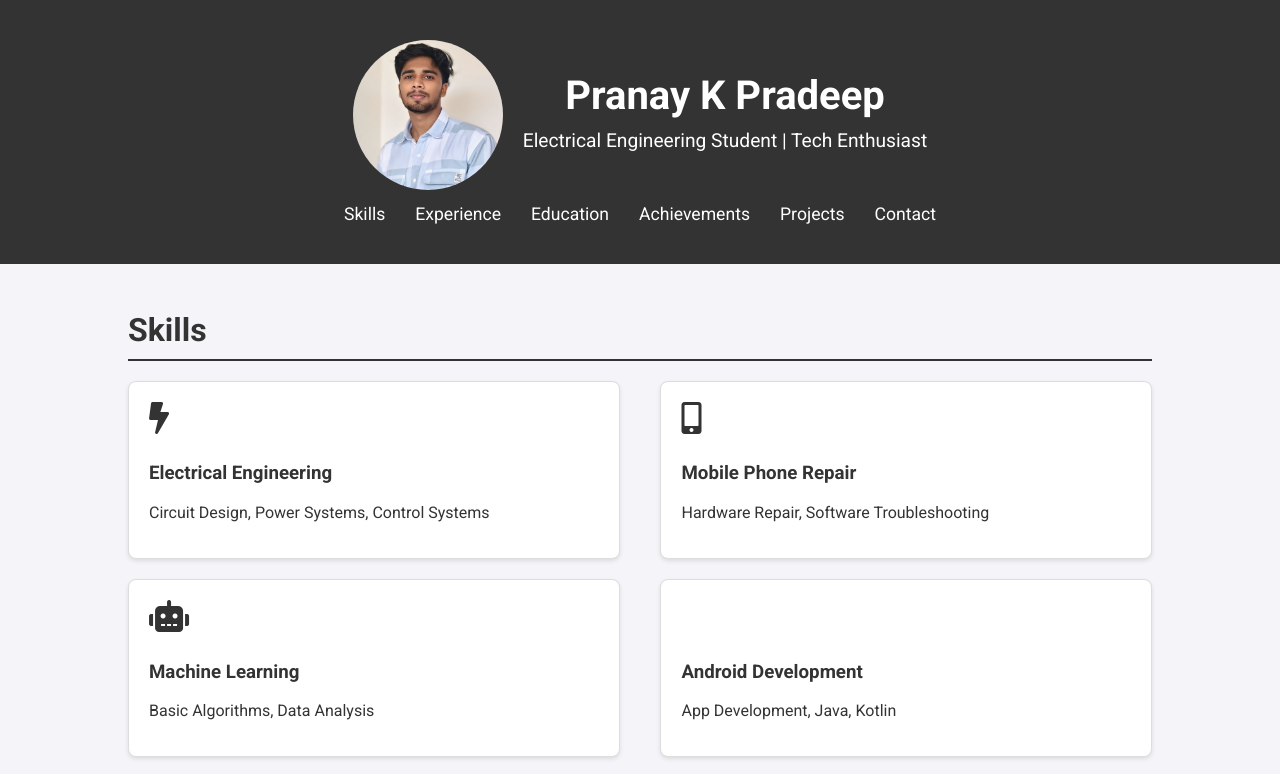
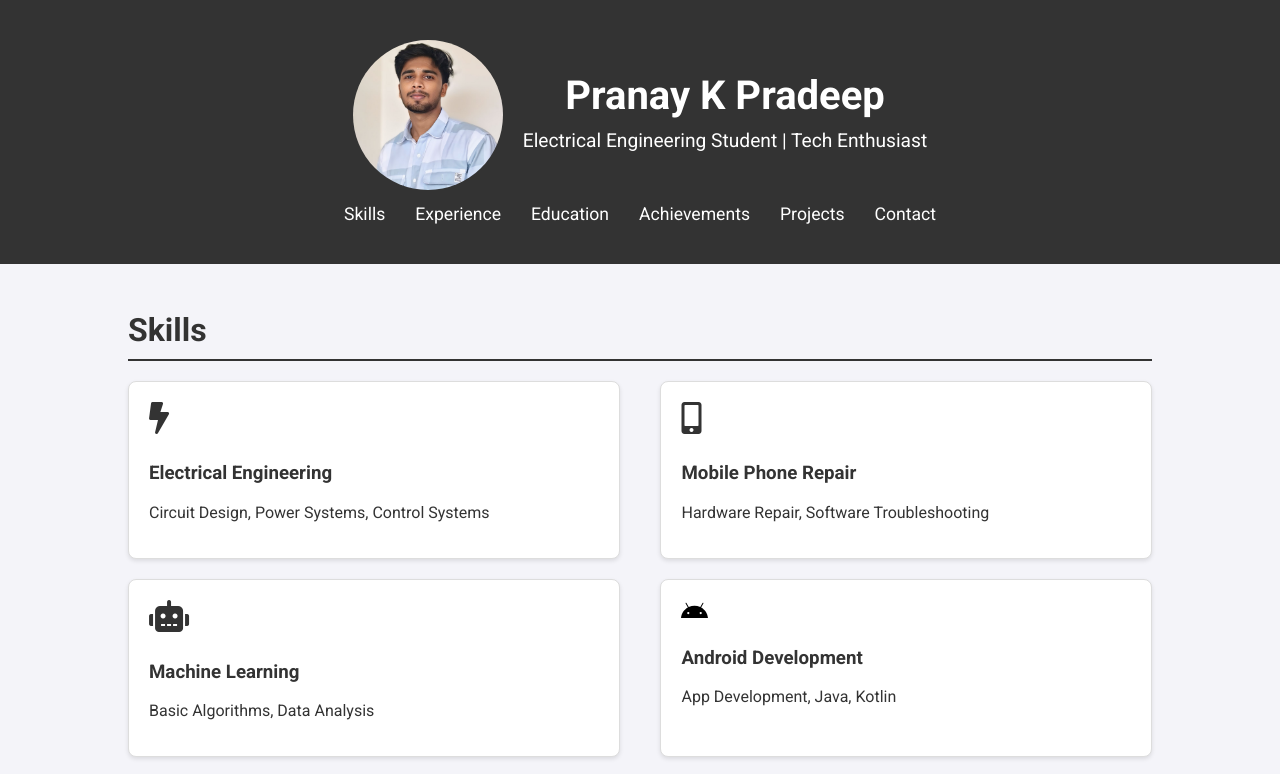
Before and after one commit to pranaykpradeep/portfolio, a plain HTML site: page index.html in a window 1280 px wide. Shown: the top 774 px of the page. Drawn offline with Linux system fonts and the light colour scheme.

Commit message:
index.html

```diff
--- a/index.html
+++ b/index.html
@@ -52,7 +52,7 @@
                     <p>Basic Algorithms, Data Analysis</p>
                 </div>
                 <div class="skill">
-                    <i class="fas fa-android"></i>
+                    <svg xmlns="http://www.w3.org/2000/svg" height="24" width="27" viewBox="0 0 576 512"><path d="M420.6 301.9a24 24 0 1 1 24-24 24 24 0 0 1 -24 24m-265.1 0a24 24 0 1 1 24-24 24 24 0 0 1 -24 24m273.7-144.5 47.9-83a10 10 0 1 0 -17.3-10h0l-48.5 84.1a301.3 301.3 0 0 0 -246.6 0L116.2 64.5a10 10 0 1 0 -17.3 10h0l47.9 83C64.5 202.2 8.2 285.6 0 384H576c-8.2-98.5-64.5-181.8-146.9-226.6"/></svg>
                     <h3>Android Development</h3>
                     <p>App Development, Java, Kotlin</p>
                 </div>
```
